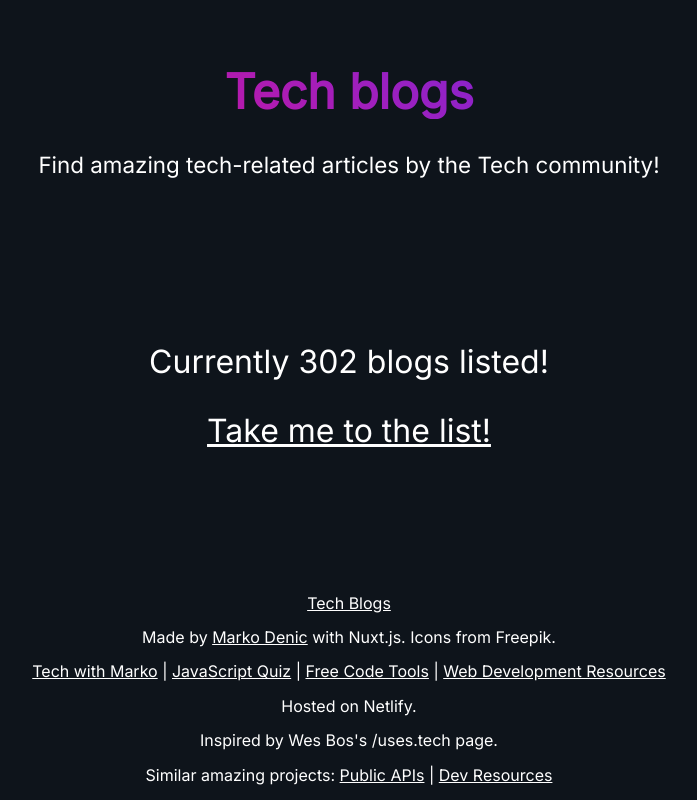
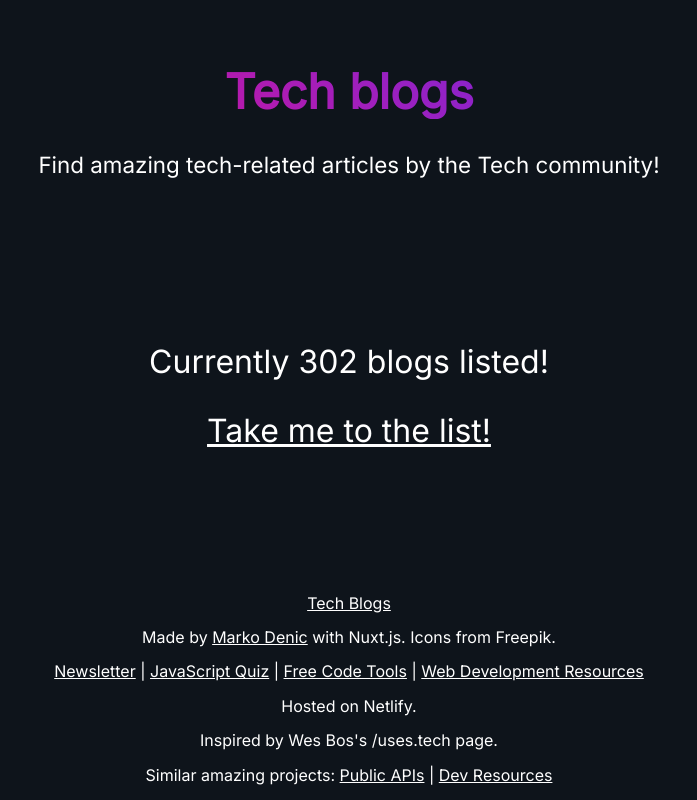
Before and after one commit to markodenic/awesome-tech-blogs, a Nuxt app: page / in a window 1280 px wide. Shown: the whole page, without its empty margins (291-988 px from the left). Built offline with nearby package versions, Linux system fonts and the light colour scheme.

Commit message:
Change the newsletter link

```diff
--- a/components/TheFooter.vue
+++ b/components/TheFooter.vue
@@ -11,7 +11,7 @@
     </p>
 
     <p>
-      <a href="https://techwithmarko.com">Tech with Marko</a> |
+      <a href="https://markodenic.tech">Newsletter</a> |
       <a href="https://javascriptquiz.com">JavaScript Quiz</a> |
       <a href="https://freecodetools.org">Free Code Tools</a> |
       <a href="https://web-dev-resources.com">Web Development Resources</a>
```
